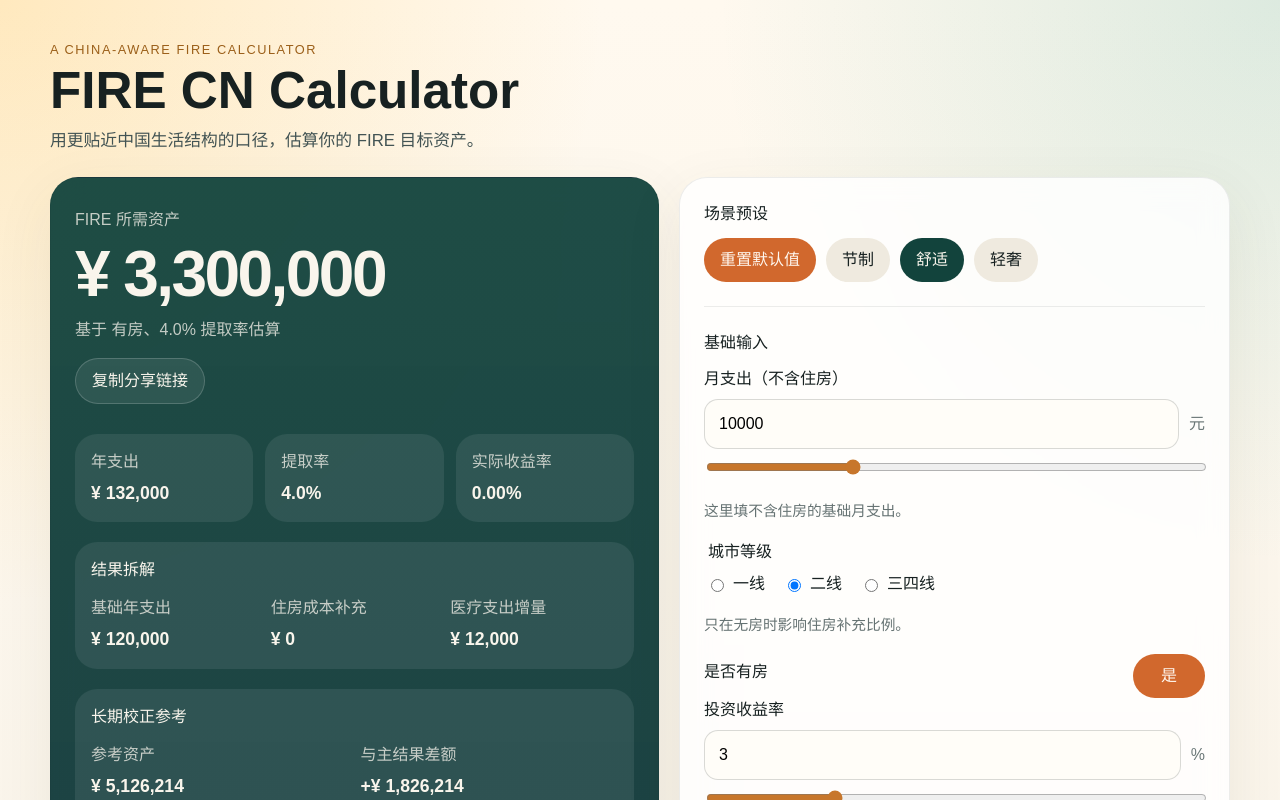
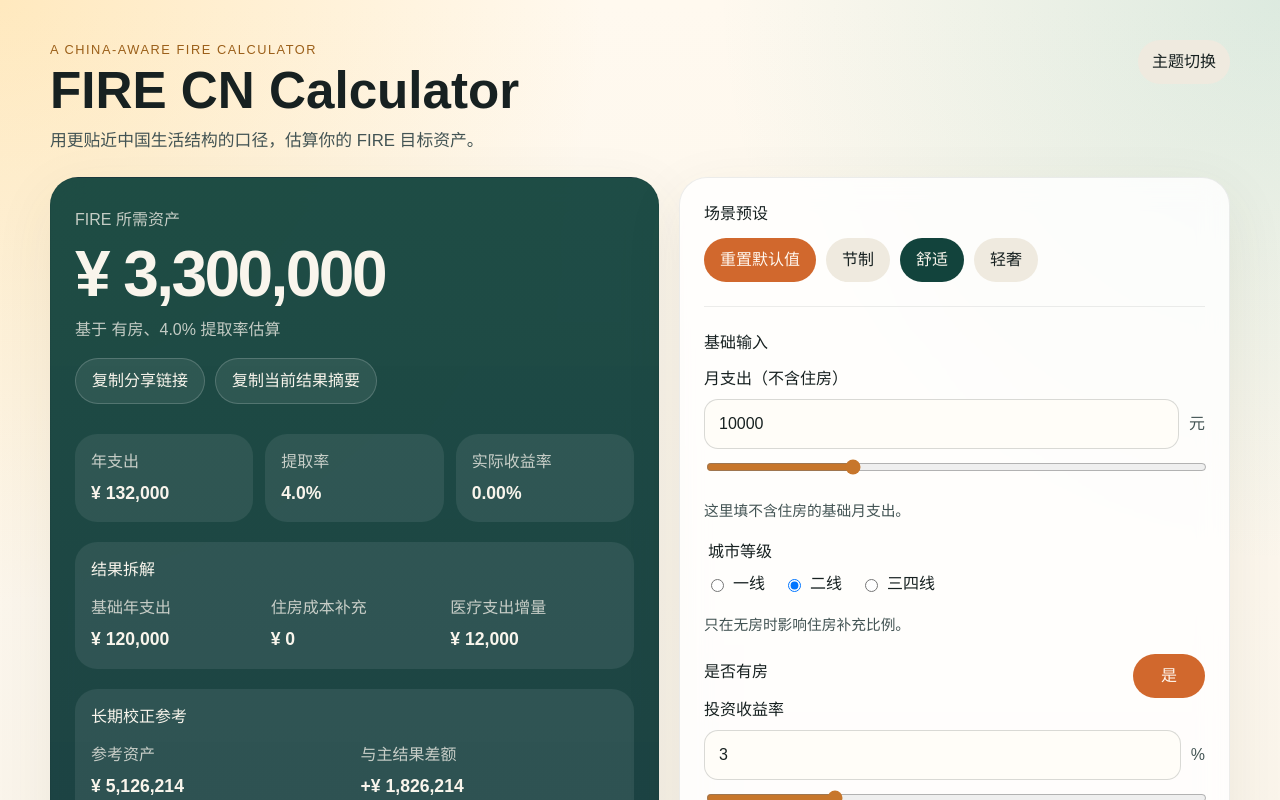
Before and after one commit to cholf5/fire-cn-calculator, a React (Vite) app: page / in a window 1280 px wide. Shown: the top 800 px of the page. Built offline with nearby package versions, Linux system fonts and the light colour scheme.

Commit message:
feat: add result summary copy and theme toggle

```diff
--- a/src/App.tsx
+++ b/src/App.tsx
@@ -1,10 +1,32 @@
+import { useEffect, useState } from "react";
 import { Disclaimer } from "./components/Disclaimer";
 import { Header } from "./components/Header";
 import { InputPanel } from "./components/InputPanel";
 import { ResultPanel } from "./components/ResultPanel";
 import { useFireCalc } from "./hooks/useFireCalc";
 
+type ThemeMode = "system" | "light" | "dark";
+
+const THEME_STORAGE_KEY = "fire-cn-calculator:theme";
+
+function loadThemeMode(): ThemeMode {
+  const stored = window.localStorage.getItem(THEME_STORAGE_KEY);
+
+  return stored === "light" || stored === "dark" || stored === "system"
+    ? stored
+    : "system";
+}
+
+function resolveTheme(mode: ThemeMode): "light" | "dark" {
+  if (mode !== "system") {
+    return mode;
+  }
+
+  return window.matchMedia?.("(prefers-color-scheme: dark)").matches ? "dark" : "light";
+}
+
 export default function App() {
+  const [themeMode, setThemeMode] = useState<ThemeMode>(loadThemeMode);
   const {
     values,
     result,
@@ -14,9 +36,35 @@ export default function App() {
     resetToDefaults,
   } = useFireCalc();
 
+  useEffect(() => {
+    const root = document.documentElement;
+    const mediaQuery = window.matchMedia?.("(prefers-color-scheme: dark)");
+
+    function applyTheme() {
+      root.dataset.theme = resolveTheme(themeMode);
+    }
+
+    applyTheme();
+    window.localStorage.setItem(THEME_STORAGE_KEY, themeMode);
+
+    if (themeMode !== "system" || !mediaQuery) {
+      return;
+    }
+
+    const handleChange = () => {
+      applyTheme();
+    };
+
+    mediaQuery.addEventListener?.("change", handleChange);
+
+    return () => {
+      mediaQuery.removeEventListener?.("change", handleChange);
+    };
+  }, [themeMode]);
+
   return (
     <div className="app-shell">
-      <Header />
+      <Header themeMode={themeMode} onThemeChange={setThemeMode} />
       <main className="main-layout">
         <ResultPanel values={values} result={result} />
         <InputPanel
--- a/src/components/Header.tsx
+++ b/src/components/Header.tsx
@@ -1,11 +1,68 @@
-export function Header() {
+import { useState } from "react";
+
+interface HeaderProps {
+  themeMode: "system" | "light" | "dark";
+  onThemeChange: (mode: "system" | "light" | "dark") => void;
+}
+
+export function Header({ themeMode, onThemeChange }: HeaderProps) {
+  const [isThemeMenuOpen, setIsThemeMenuOpen] = useState(false);
+
   return (
     <header className="hero">
-      <p className="eyebrow">A China-aware FIRE calculator</p>
-      <h1>FIRE CN Calculator</h1>
-      <p className="hero-copy">
-        用更贴近中国生活结构的口径，估算你的 FIRE 目标资产。
-      </p>
+      <div className="hero-topbar">
+        <div>
+          <p className="eyebrow">A China-aware FIRE calculator</p>
+          <h1>FIRE CN Calculator</h1>
+          <p className="hero-copy">
+            用更贴近中国生活结构的口径，估算你的 FIRE 目标资产。
+          </p>
+        </div>
+        <div className="theme-switcher">
+          <button
+            aria-expanded={isThemeMenuOpen}
+            className="theme-trigger"
+            type="button"
+            onClick={() => setIsThemeMenuOpen((current) => !current)}
+          >
+            主题切换
+          </button>
+          {isThemeMenuOpen ? (
+            <div className="theme-menu" role="group" aria-label="主题模式">
+              <button
+                className={themeMode === "light" ? "theme-option is-active" : "theme-option"}
+                type="button"
+                onClick={() => {
+                  onThemeChange("light");
+                  setIsThemeMenuOpen(false);
+                }}
+              >
+                浅色
+              </button>
+              <button
+                className={themeMode === "dark" ? "theme-option is-active" : "theme-option"}
+                type="button"
+                onClick={() => {
+                  onThemeChange("dark");
+                  setIsThemeMenuOpen(false);
+                }}
+              >
+                深色
+              </button>
+              <button
+                className={themeMode === "system" ? "theme-option is-active" : "theme-option"}
+                type="button"
+                onClick={() => {
+                  onThemeChange("system");
+                  setIsThemeMenuOpen(false);
+                }}
+              >
+                跟随系统
+              </button>
+            </div>
+          ) : null}
+        </div>
+      </div>
     </header>
   );
 }
--- a/src/components/ResultPanel.tsx
+++ b/src/components/ResultPanel.tsx
@@ -8,41 +8,88 @@ interface ResultPanelProps {
 }
 
 export function ResultPanel({ values, result }: ResultPanelProps) {
-  const [copyState, setCopyState] = useState<"idle" | "success" | "error">("idle");
+  const [copyLinkState, setCopyLinkState] = useState<"idle" | "success" | "error">("idle");
+  const [copySummaryState, setCopySummaryState] = useState<"idle" | "success" | "error">("idle");
   const barMax = result.upperBound;
   const recommendedWidth = `${(result.fireTarget / barMax) * 100}%`;
   const conservativeWidth = `${(result.lowerBound / barMax) * 100}%`;
   const annualHousingCost = result.monthlyHousingCost * 12;
+  const cityTierLabel =
+    values.cityTier === "tier1"
+      ? "一线"
+      : values.cityTier === "tier2"
+        ? "二线"
+        : "三四线";
 
   useEffect(() => {
-    if (copyState === "idle") {
+    if (copyLinkState === "idle") {
       return;
     }
 
     const timer = window.setTimeout(() => {
-      setCopyState("idle");
+      setCopyLinkState("idle");
     }, 1800);
 
     return () => {
       window.clearTimeout(timer);
     };
-  }, [copyState]);
+  }, [copyLinkState]);
+
+  useEffect(() => {
+    if (copySummaryState === "idle") {
+      return;
+    }
+
+    const timer = window.setTimeout(() => {
+      setCopySummaryState("idle");
+    }, 1800);
+
+    return () => {
+      window.clearTimeout(timer);
+    };
+  }, [copySummaryState]);
 
   async function handleCopyLink() {
     try {
       await navigator.clipboard.writeText(window.location.href);
-      setCopyState("success");
+      setCopyLinkState("success");
     } catch {
-      setCopyState("error");
+      setCopyLinkState("error");
     }
   }
 
-  const copyLabel =
-    copyState === "success"
+  async function handleCopySummary() {
+    const summaryText = [
+      "FIRE 当前结果摘要",
+      `FIRE 所需资产：${formatCurrency(result.fireTarget)}`,
+      `长期校正参考：${formatCurrency(result.longevityAdjustedTarget)}`,
+      `年支出：${formatCurrency(result.annualExpense)}`,
+      `提取率：${formatPercent(values.swr)}`,
+      `实际收益率：${formatPercent(result.realReturn, 2)}`,
+      `城市等级：${cityTierLabel}`,
+      `是否有房：${values.hasHouse ? "有房" : "无房"}`,
+    ].join("\n");
+
+    try {
+      await navigator.clipboard.writeText(summaryText);
+      setCopySummaryState("success");
+    } catch {
+      setCopySummaryState("error");
+    }
+  }
+
+  const copyLinkLabel =
+    copyLinkState === "success"
       ? "已复制"
-      : copyState === "error"
+      : copyLinkState === "error"
         ? "复制失败"
         : "复制分享链接";
+  const copySummaryLabel =
+    copySummaryState === "success"
+      ? "摘要已复制"
+      : copySummaryState === "error"
+        ? "摘要复制失败"
+        : "复制当前结果摘要";
 
   return (
     <section className="panel result-panel">
@@ -52,9 +99,14 @@ export function ResultPanel({ values, result }: ResultPanelProps) {
         <p className="result-caption">
           基于 {values.hasHouse ? "有房" : "无房"}、{formatPercent(values.swr)} 提取率估算
         </p>
-        <button className="share-button" type="button" onClick={handleCopyLink}>
-          {copyLabel}
-        </button>
+        <div className="result-actions">
+          <button className="share-button" type="button" onClick={handleCopyLink}>
+            {copyLinkLabel}
+          </button>
+          <button className="share-button" type="button" onClick={handleCopySummary}>
+            {copySummaryLabel}
+          </button>
+        </div>
       </div>
 
       <div className="result-grid">
--- a/src/styles.css
+++ b/src/styles.css
@@ -11,6 +11,62 @@
   text-rendering: optimizeLegibility;
   -webkit-font-smoothing: antialiased;
   -moz-osx-font-smoothing: grayscale;
+  --page-text: #172121;
+  --page-bg:
+    radial-gradient(circle at top left, rgba(255, 196, 79, 0.3), transparent 30%),
+    radial-gradient(circle at top right, rgba(42, 157, 143, 0.16), transparent 28%),
+    linear-gradient(180deg, #fff9ef 0%, #f6f1e7 100%);
+  --panel-bg: rgba(255, 255, 255, 0.82);
+  --panel-border: rgba(23, 33, 33, 0.08);
+  --panel-shadow: 0 18px 60px rgba(76, 72, 53, 0.08);
+  --muted-text: #435454;
+  --eyebrow-text: #9b5f19;
+  --input-bg: #fffdf8;
+  --input-border: rgba(23, 33, 33, 0.16);
+  --subtle-bg: #efeadf;
+  --subtle-bg-strong: #eadfd0;
+  --subtle-text: #172121;
+  --accent-bg: #d1682d;
+  --accent-text: #fff8f0;
+  --result-bg: linear-gradient(180deg, rgba(18, 67, 60, 0.95) 0%, rgba(18, 52, 58, 0.96) 100%);
+  --result-muted: rgba(249, 245, 236, 0.76);
+  --result-card-bg: rgba(255, 255, 255, 0.08);
+  --result-button-bg: rgba(255, 255, 255, 0.08);
+  --result-button-border: rgba(255, 255, 255, 0.18);
+  --disclaimer-bg: rgba(255, 251, 244, 0.7);
+  --disclaimer-text: #4d5e5e;
+}
+
+:root[data-theme="dark"] {
+  color: #ecf0ec;
+  background:
+    radial-gradient(circle at top left, rgba(232, 160, 57, 0.16), transparent 30%),
+    radial-gradient(circle at top right, rgba(40, 128, 118, 0.2), transparent 28%),
+    linear-gradient(180deg, #101818 0%, #0a1012 100%);
+  --page-text: #ecf0ec;
+  --page-bg:
+    radial-gradient(circle at top left, rgba(232, 160, 57, 0.16), transparent 30%),
+    radial-gradient(circle at top right, rgba(40, 128, 118, 0.2), transparent 28%),
+    linear-gradient(180deg, #101818 0%, #0a1012 100%);
+  --panel-bg: rgba(18, 29, 31, 0.84);
+  --panel-border: rgba(236, 240, 236, 0.1);
+  --panel-shadow: 0 18px 60px rgba(0, 0, 0, 0.28);
+  --muted-text: #bdd0cb;
+  --eyebrow-text: #f0ba68;
+  --input-bg: rgba(255, 255, 255, 0.04);
+  --input-border: rgba(236, 240, 236, 0.14);
+  --subtle-bg: rgba(255, 255, 255, 0.08);
+  --subtle-bg-strong: rgba(255, 255, 255, 0.1);
+  --subtle-text: #ecf0ec;
+  --accent-bg: #f08b4a;
+  --accent-text: #13211f;
+  --result-bg: linear-gradient(180deg, rgba(17, 43, 46, 0.96) 0%, rgba(9, 28, 32, 0.98) 100%);
+  --result-muted: rgba(236, 240, 236, 0.72);
+  --result-card-bg: rgba(255, 255, 255, 0.06);
+  --result-button-bg: rgba(255, 255, 255, 0.06);
+  --result-button-border: rgba(255, 255, 255, 0.14);
+  --disclaimer-bg: rgba(18, 29, 31, 0.72);
+  --disclaimer-text: #c6d2cf;
 }
 
 * {
@@ -20,6 +76,8 @@
 body {
   margin: 0;
   min-width: 320px;
+  color: var(--page-text);
+  background: var(--page-bg);
 }
 
 button,
@@ -37,9 +95,16 @@ input {
   margin-bottom: 24px;
 }
 
+.hero-topbar {
+  display: flex;
+  align-items: flex-start;
+  justify-content: space-between;
+  gap: 16px;
+}
+
 .eyebrow {
   margin: 0 0 8px;
-  color: #9b5f19;
+  color: var(--eyebrow-text);
   text-transform: uppercase;
   letter-spacing: 0.12em;
   font-size: 0.8rem;
@@ -54,8 +119,51 @@ input {
 .hero-copy {
   max-width: 42rem;
   margin: 12px 0 0;
-  color: #435454;
+  color: var(--muted-text);
   font-size: 1.05rem;
+}
+
+.theme-switcher {
+  position: relative;
+  flex-shrink: 0;
+}
+
+.theme-trigger,
+.theme-option {
+  border: 0;
+  border-radius: 999px;
+  cursor: pointer;
+}
+
+.theme-trigger {
+  padding: 10px 14px;
+  background: var(--subtle-bg);
+  color: var(--subtle-text);
+}
+
+.theme-menu {
+  position: absolute;
+  top: calc(100% + 10px);
+  right: 0;
+  z-index: 2;
+  display: flex;
+  gap: 8px;
+  padding: 10px;
+  border: 1px solid var(--panel-border);
+  border-radius: 18px;
+  background: var(--panel-bg);
+  box-shadow: var(--panel-shadow);
+}
+
+.theme-option {
+  padding: 8px 12px;
+  background: var(--subtle-bg);
+  color: var(--subtle-text);
+}
+
+.theme-option.is-active {
+  background: var(--accent-bg);
+  color: var(--accent-text);
 }
 
 .main-layout {
@@ -66,10 +174,10 @@ input {
 }
 
 .panel {
-  background: rgba(255, 255, 255, 0.82);
-  border: 1px solid rgba(23, 33, 33, 0.08);
+  background: var(--panel-bg);
+  border: 1px solid var(--panel-border);
   border-radius: 28px;
-  box-shadow: 0 18px 60px rgba(76, 72, 53, 0.08);
+  box-shadow: var(--panel-shadow);
   backdrop-filter: blur(14px);
 }
 
@@ -81,7 +189,7 @@ input {
 .panel-section + .panel-section {
   margin-top: 24px;
   padding-top: 24px;
-  border-top: 1px solid rgba(23, 33, 33, 0.08);
+  border-top: 1px solid var(--panel-border);
 }
 
 .section-heading h2,
@@ -108,13 +216,13 @@ input {
 
 .preset-button {
   padding: 10px 16px;
-  background: #efeadf;
-  color: #172121;
+  background: var(--subtle-bg);
+  color: var(--subtle-text);
 }
 
 .preset-reset-button {
-  background: #d1682d;
-  color: #fff8f0;
+  background: var(--accent-bg);
+  color: var(--accent-text);
 }
 
 .preset-button:hover,
@@ -154,13 +262,14 @@ input {
 .number-input {
   width: 100%;
   padding: 12px 14px;
-  border: 1px solid rgba(23, 33, 33, 0.16);
+  border: 1px solid var(--input-border);
   border-radius: 14px;
-  background: #fffdf8;
+  background: var(--input-bg);
+  color: var(--page-text);
 }
 
 .field-suffix {
-  color: #6a7777;
+  color: var(--muted-text);
 }
 
 .range-input {
@@ -195,19 +304,19 @@ input {
 .toggle {
   min-width: 72px;
   padding: 10px 14px;
-  background: #eadfd0;
-  color: #172121;
+  background: var(--subtle-bg-strong);
+  color: var(--subtle-text);
 }
 
 .toggle.is-active {
-  background: #d1682d;
-  color: #fff8f0;
+  background: var(--accent-bg);
+  color: var(--accent-text);
 }
 
 .expand-button {
   padding: 0;
   background: transparent;
-  color: #172121;
+  color: var(--page-text);
   font-weight: 700;
 }
 
@@ -216,15 +325,14 @@ input {
 }
 
 .field-hint {
-  color: #667373;
+  color: var(--muted-text);
   font-size: 0.92rem;
 }
 
 .result-panel {
   display: grid;
   gap: 20px;
-  background:
-    linear-gradient(180deg, rgba(18, 67, 60, 0.95) 0%, rgba(18, 52, 58, 0.96) 100%);
+  background: var(--result-bg);
   color: #f9f5ec;
 }
 
@@ -236,7 +344,7 @@ input {
 .result-caption,
 .result-grid span,
 .tag-label {
-  color: rgba(249, 245, 236, 0.76);
+  color: var(--result-muted);
 }
 
 .result-label {
@@ -254,12 +362,18 @@ input {
   margin: 12px 0 0;
 }
 
+.result-actions {
+  display: flex;
+  flex-wrap: wrap;
+  gap: 10px;
+  margin-top: 16px;
+}
+
 .share-button {
-  margin-top: 16px;
   padding: 10px 16px;
-  border: 1px solid rgba(255, 255, 255, 0.18);
+  border: 1px solid var(--result-button-border);
   border-radius: 999px;
-  background: rgba(255, 255, 255, 0.08);
+  background: var(--result-button-bg);
   color: #f9f5ec;
   cursor: pointer;
 }
@@ -282,7 +396,7 @@ input {
 .risk-card {
   padding: 16px;
   border-radius: 22px;
-  background: rgba(255, 255, 255, 0.08);
+  background: var(--result-card-bg);
 }
 
 .result-grid strong,
@@ -328,12 +442,12 @@ input {
 }
 
 .breakdown-grid span {
-  color: rgba(249, 245, 236, 0.76);
+  color: var(--result-muted);
 }
 
 .longevity-grid span,
 .longevity-caption {
-  color: rgba(249, 245, 236, 0.76);
+  color: var(--result-muted);
 }
 
 .longevity-grid strong {
@@ -391,13 +505,13 @@ input {
   margin-top: 20px;
   padding: 20px 24px;
   border-radius: 24px;
-  background: rgba(255, 251, 244, 0.7);
-  border: 1px solid rgba(23, 33, 33, 0.06);
+  background: var(--disclaimer-bg);
+  border: 1px solid var(--panel-border);
 }
 
 .disclaimer p {
   margin: 8px 0 0;
-  color: #4d5e5e;
+  color: var(--disclaimer-text);
 }
 
 @media (max-width: 920px) {
@@ -440,4 +554,14 @@ input {
     gap: 12px;
     flex-direction: column;
   }
+
+  .hero-topbar,
+  .theme-menu {
+    flex-direction: column;
+  }
+
+  .theme-menu {
+    left: 0;
+    right: auto;
+  }
 }
```
Also changed, not shown: 1 other file (tests, documents, lock files or other folders).
